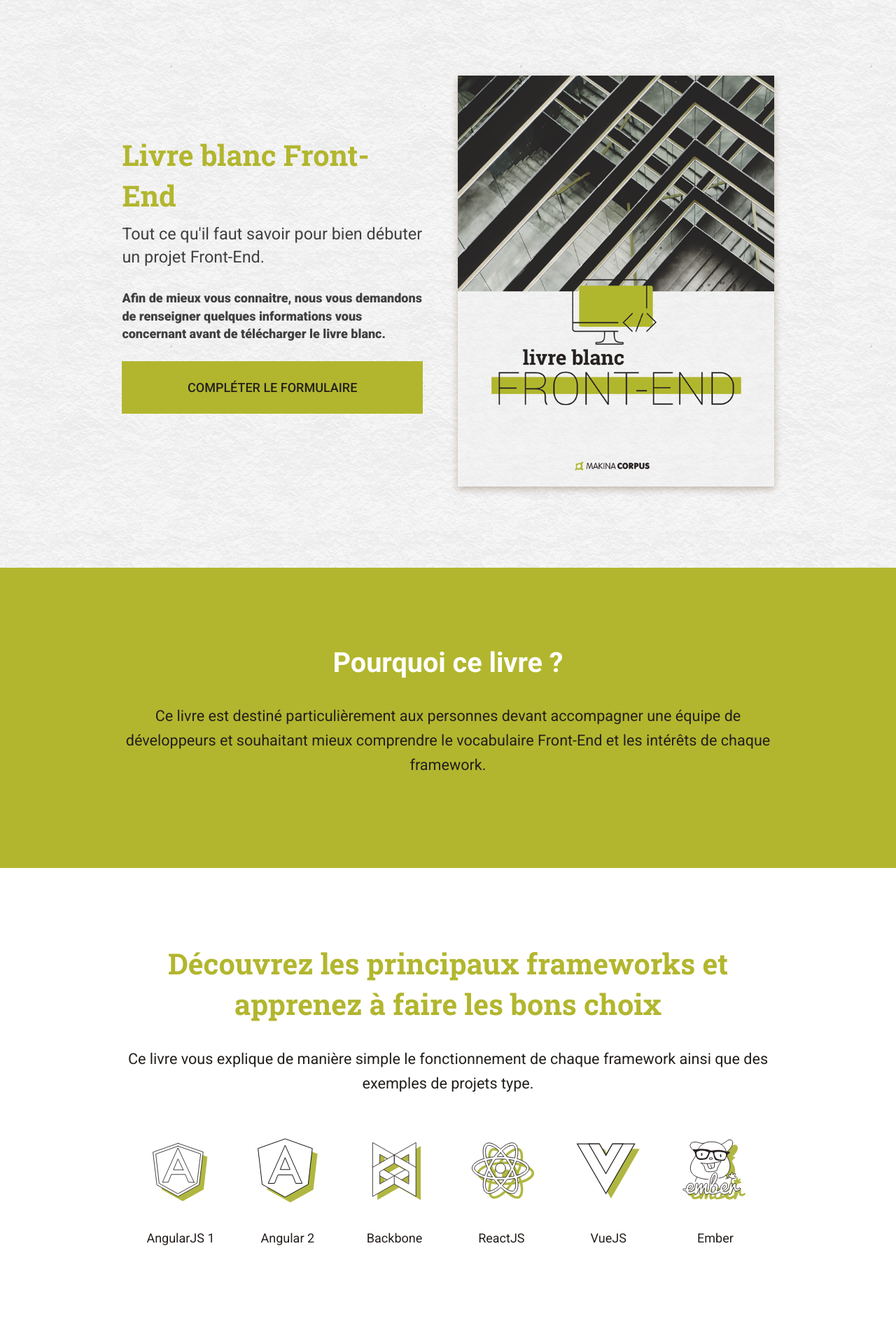
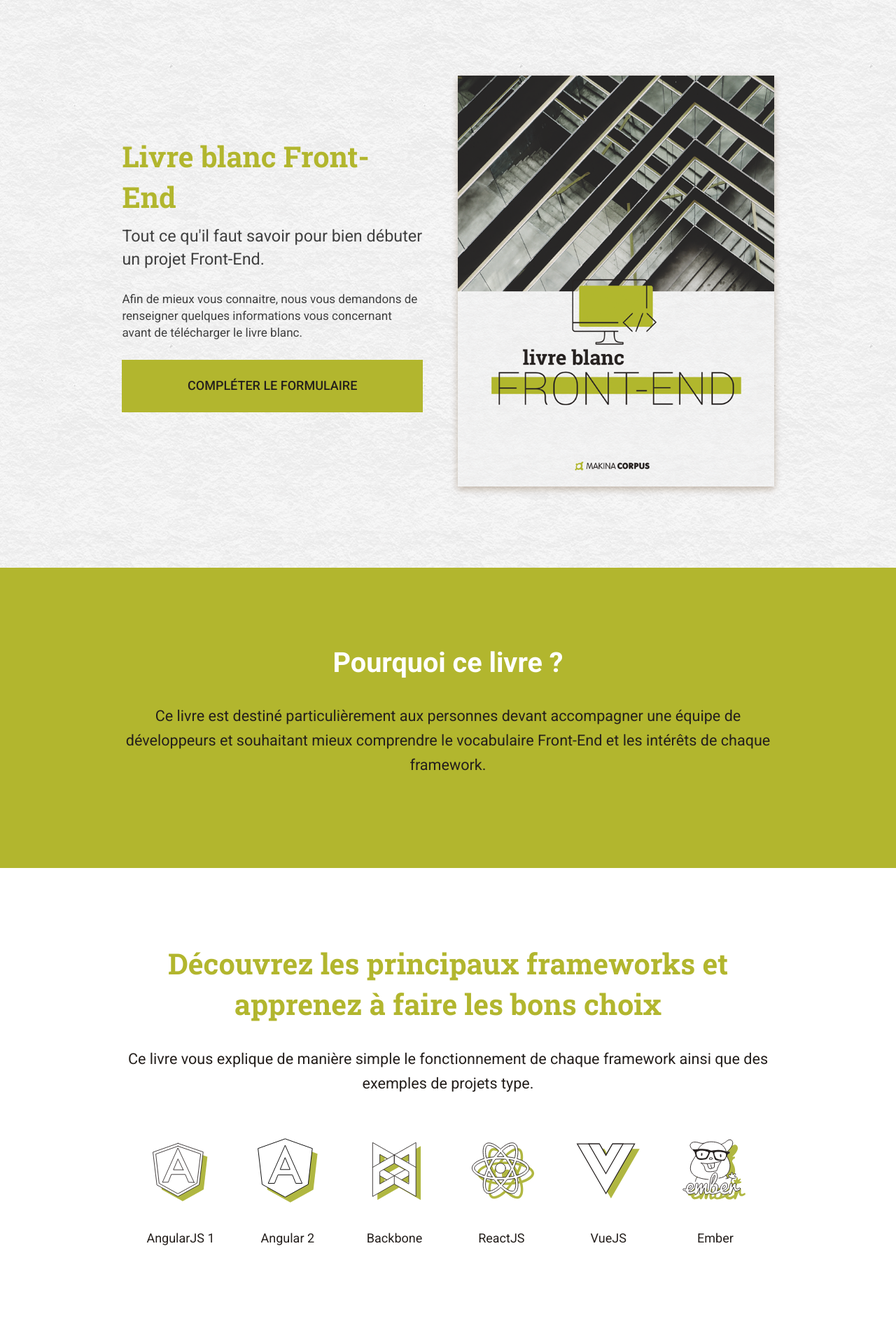
Before and after one commit to makinacorpus/livre-blanc-front-end, a Jekyll site: the page built from index.html, in a window 1280 px wide. Shown: the top 1920 px of the page at 70% size. Built offline with Jekyll 4.4.1, drawn with Linux system fonts in a browser that asks for light colours.

Commit message:
delete bad class

```diff
--- a/assets/css/_header.scss
+++ b/assets/css/_header.scss
@@ -63,11 +63,6 @@ header {
     font-size: 16px;
     font-weight: 400;
     font-size: 0.95em;
-  }
-
-  h3 {
-    font-size: 1em;
-    font-weight: 800;
   }
 
   form {
```
